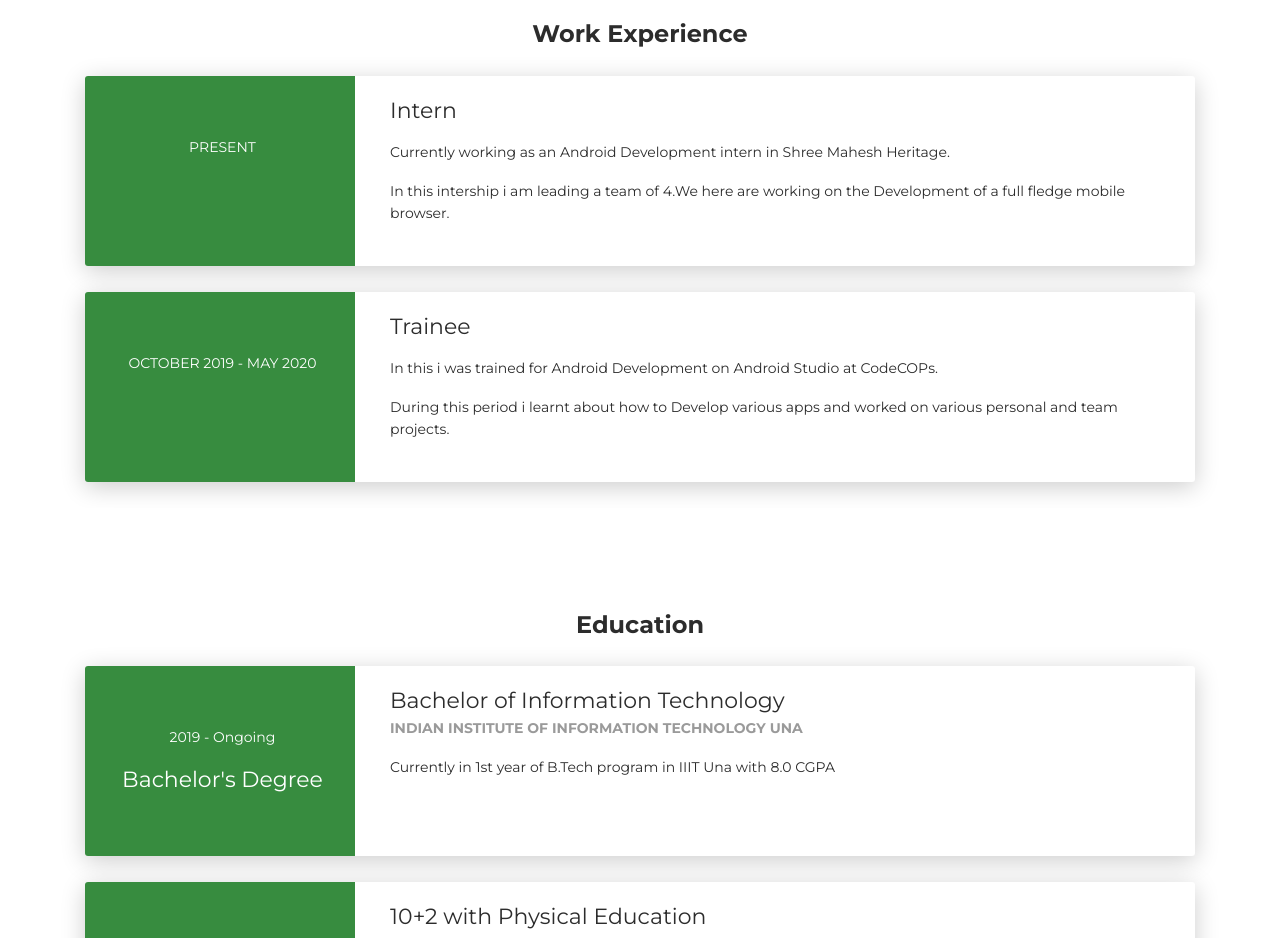
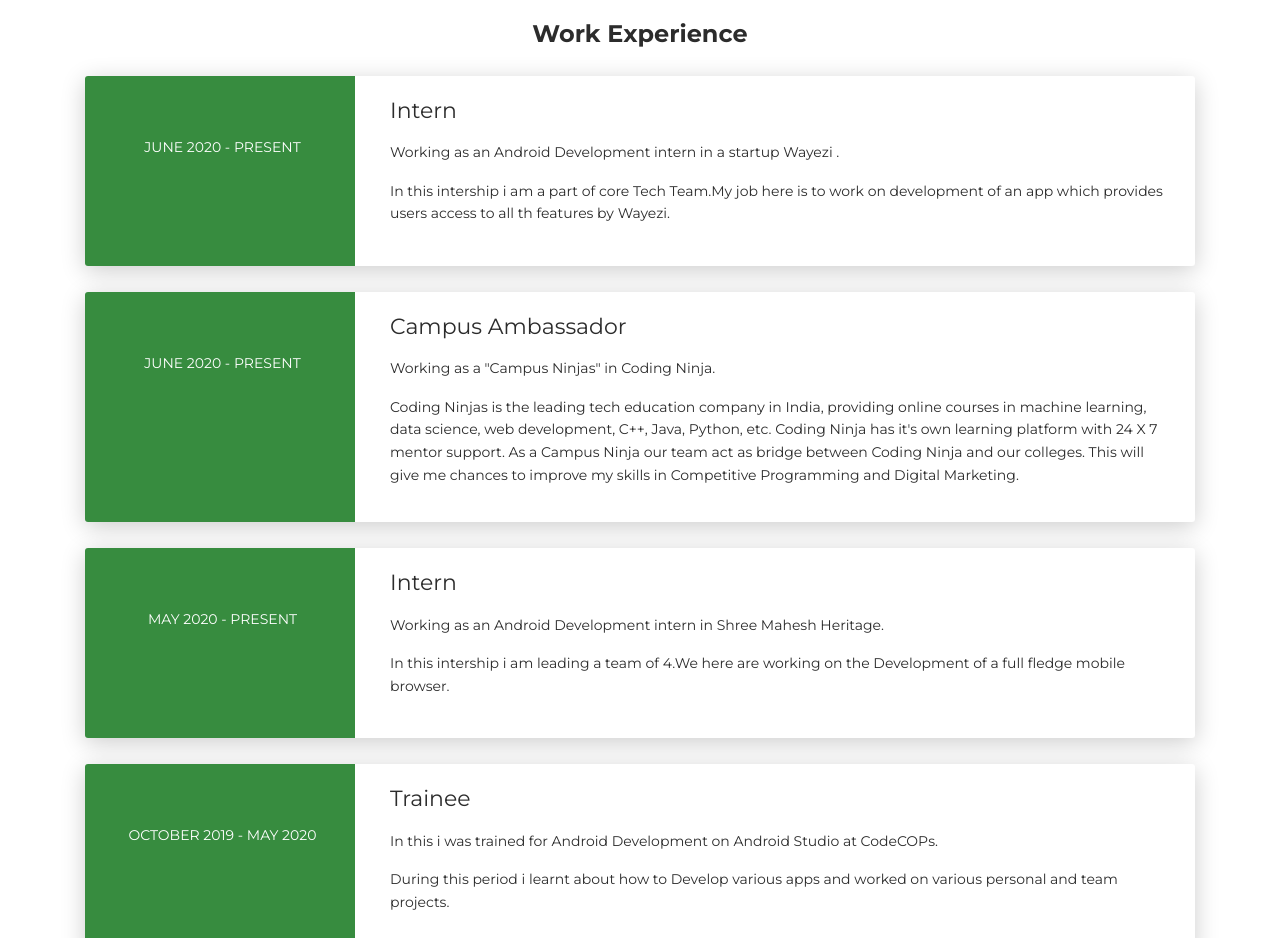
Before and after one commit to sharmaumang001/sharmaumang001.github.io, a plain HTML site: page index.html in a window 1280 px wide. Shown: the part 1380-2318 px from the top of the page. Drawn offline with Linux system fonts and the light colour scheme.

Commit message:
New experience added.

```diff
--- a/index.html
+++ b/index.html
@@ -155,16 +155,48 @@
       <div class="row">
         <div class="col-md-3 bg-primary" data-aos="fade-right" data-aos-offset="50" data-aos-duration="500">
           <div class="card-body cc-experience-header">
-            <p>Present</p>
+            <p>June 2020 - present</p>
           </div>
         </div>
         <div class="col-md-9" data-aos="fade-left" data-aos-offset="50" data-aos-duration="500">
           <div class="card-body">
             <div class="h5">Intern</div>
-            <p>Currently working as an Android Development intern in Shree Mahesh Heritage.</p>
+            <p>Working as an Android Development intern in a startup Wayezi .</p>
+            <p>In this intership i am a part of core Tech Team.My job here is to work on development of an app which provides users access to all th features by Wayezi.</p>
+          </div>
+        </div>
+      </div>
+    </div>
+    <div class="card">
+      <div class="row">
+        <div class="col-md-3 bg-primary" data-aos="fade-right" data-aos-offset="50" data-aos-duration="500">
+          <div class="card-body cc-experience-header">
+            <p>June 2020 - present</p>
+          </div>
+        </div>
+        <div class="col-md-9" data-aos="fade-left" data-aos-offset="50" data-aos-duration="500">
+          <div class="card-body">
+            <div class="h5">Campus Ambassador</div>
+            <p>Working as a "Campus Ninjas" in Coding Ninja.</p>
+            <p>Coding Ninjas is the leading tech education company in India, providing online courses in machine learning, data science, web development, C++, Java, Python, etc. Coding Ninja has it's own learning platform with 24 X 7 mentor support.
+              As a Campus Ninja our team act as bridge between Coding Ninja and our colleges.
+              This will give me chances to improve my skills in Competitive Programming and Digital Marketing.</p>
+          </div>
+        </div>
+      </div>
+    </div>
+    <div class="card">
+      <div class="row">
+        <div class="col-md-3 bg-primary" data-aos="fade-right" data-aos-offset="50" data-aos-duration="500">
+          <div class="card-body cc-experience-header">
+            <p>May 2020 - present</p>
+          </div>
+        </div>
+        <div class="col-md-9" data-aos="fade-left" data-aos-offset="50" data-aos-duration="500">
+          <div class="card-body">
+            <div class="h5">Intern</div>
+            <p>Working as an Android Development intern in Shree Mahesh Heritage.</p>
             <p>In this intership i am leading a team of 4.We here are working on the Development of a full fledge mobile browser.</p>
-
-            <p></p>
           </div>
         </div>
       </div>
```
